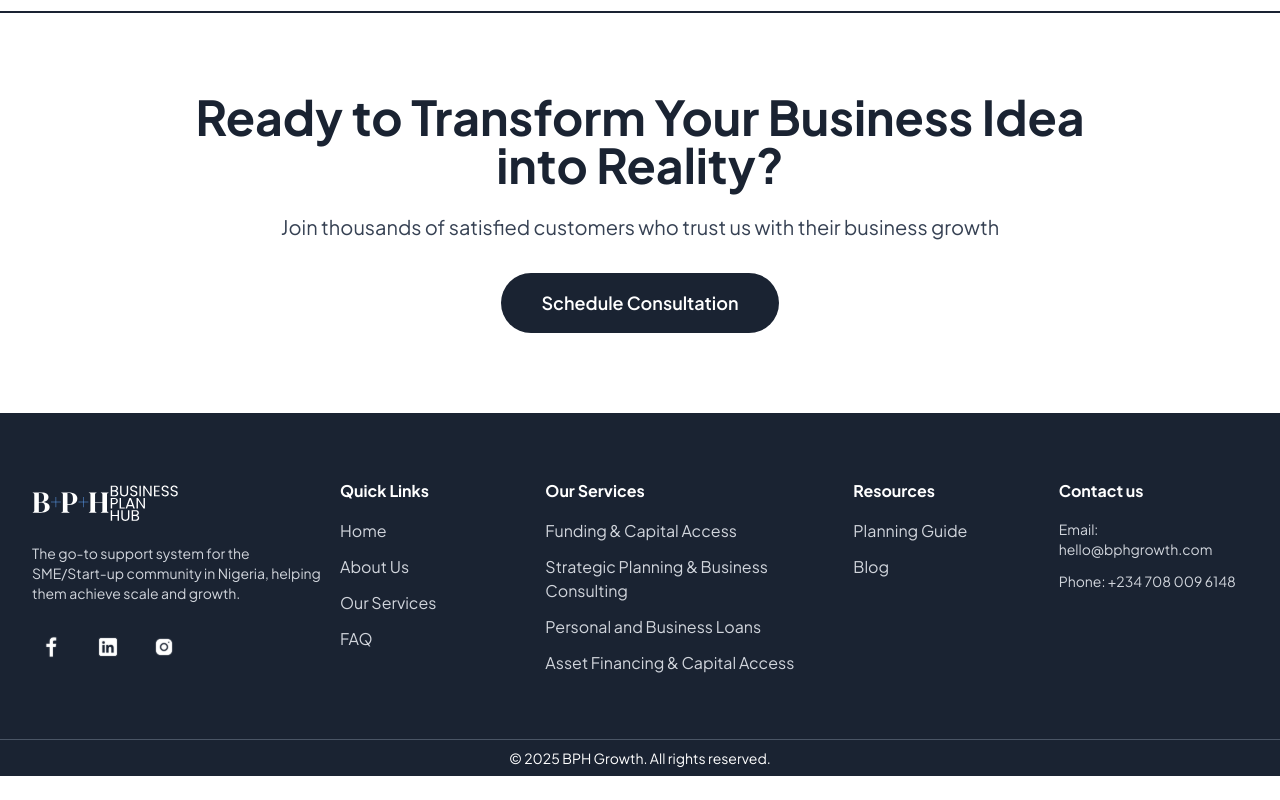
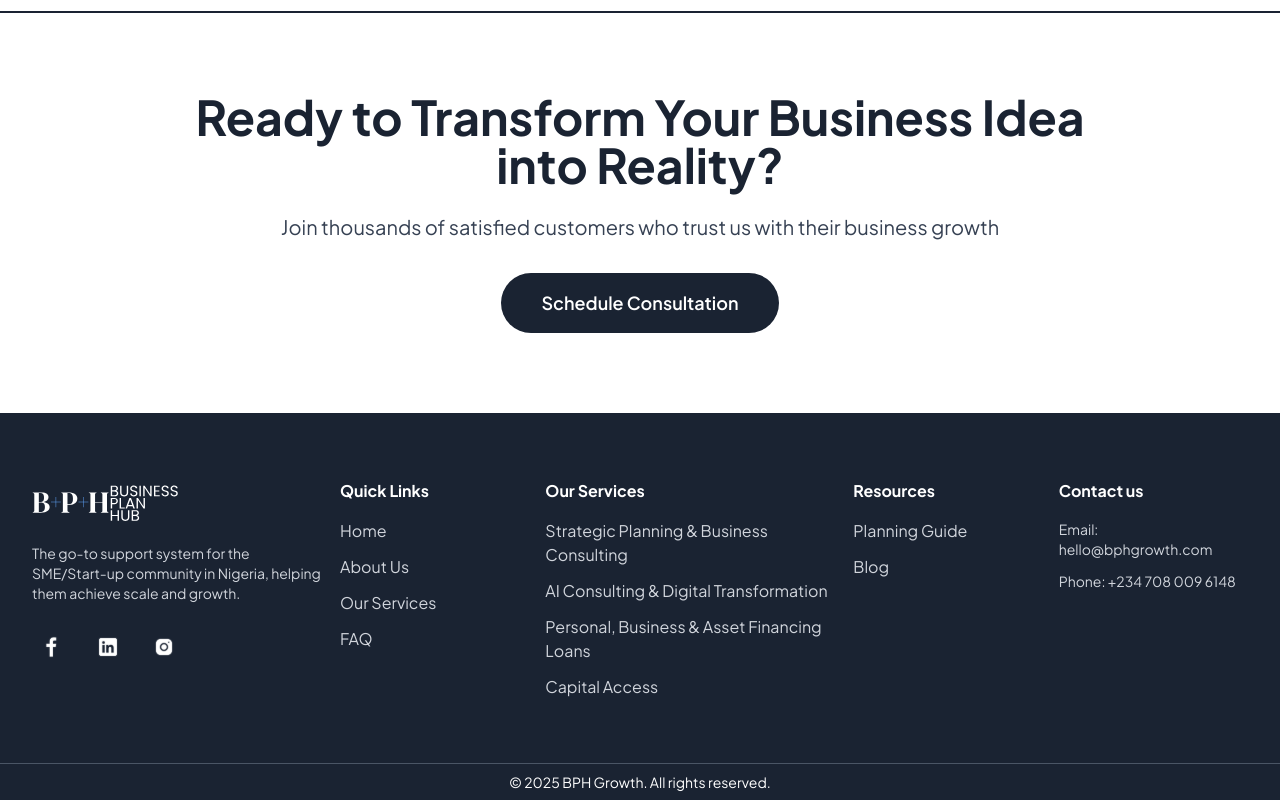
Before and after one commit to debire/bph-growth-website, a React (Vite) app: page / in a window 1280 px wide. Shown: the part 4973-5773 px from the top of the page. Before the commit the page ends 5749 px from the top, so only its background shows below. Built offline with nearby package versions, Linux system fonts and the light colour scheme.

Commit message:
footer update

```diff
--- a/src/components/Footer.jsx
+++ b/src/components/Footer.jsx
@@ -50,10 +50,10 @@ function Footer() {
           <div className="lg:col-span-3">
             <h3 className="text-base font-bold mb-4 text-white">Our Services</h3>
             <ul className="space-y-3">
-              <li className="text-gray-300">Funding & Capital Access</li>
               <li className="text-gray-300">Strategic Planning & Business Consulting</li>
-              <li className="text-gray-300">Personal and Business Loans</li>
-              <li className="text-gray-300">Asset Financing & Capital Access</li>
+              <li className="text-gray-300">AI Consulting & Digital Transformation</li>
+              <li className="text-gray-300">Personal, Business & Asset Financing Loans</li>
+              <li className="text-gray-300">Capital Access</li>
             </ul>
           </div>
 
```
